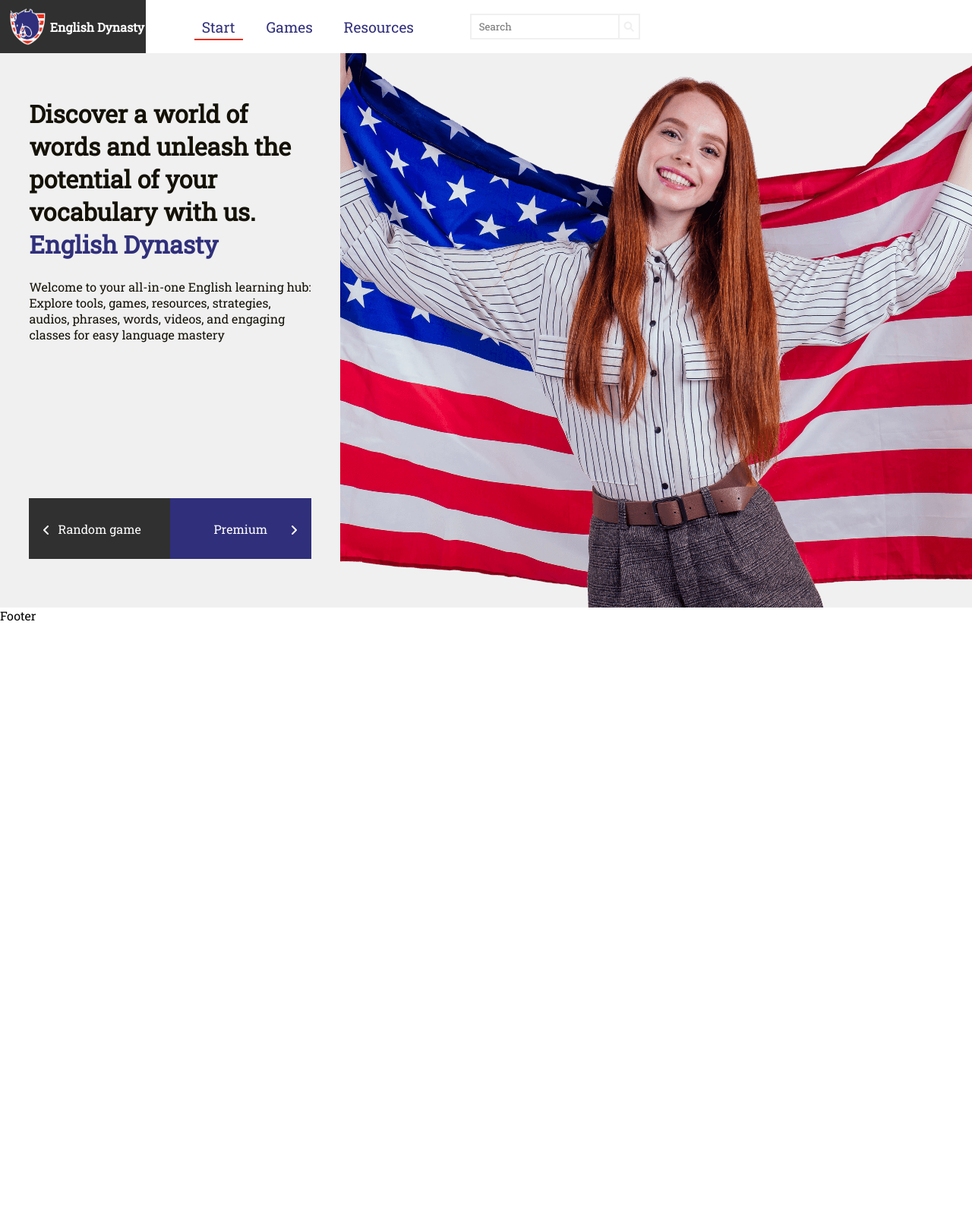
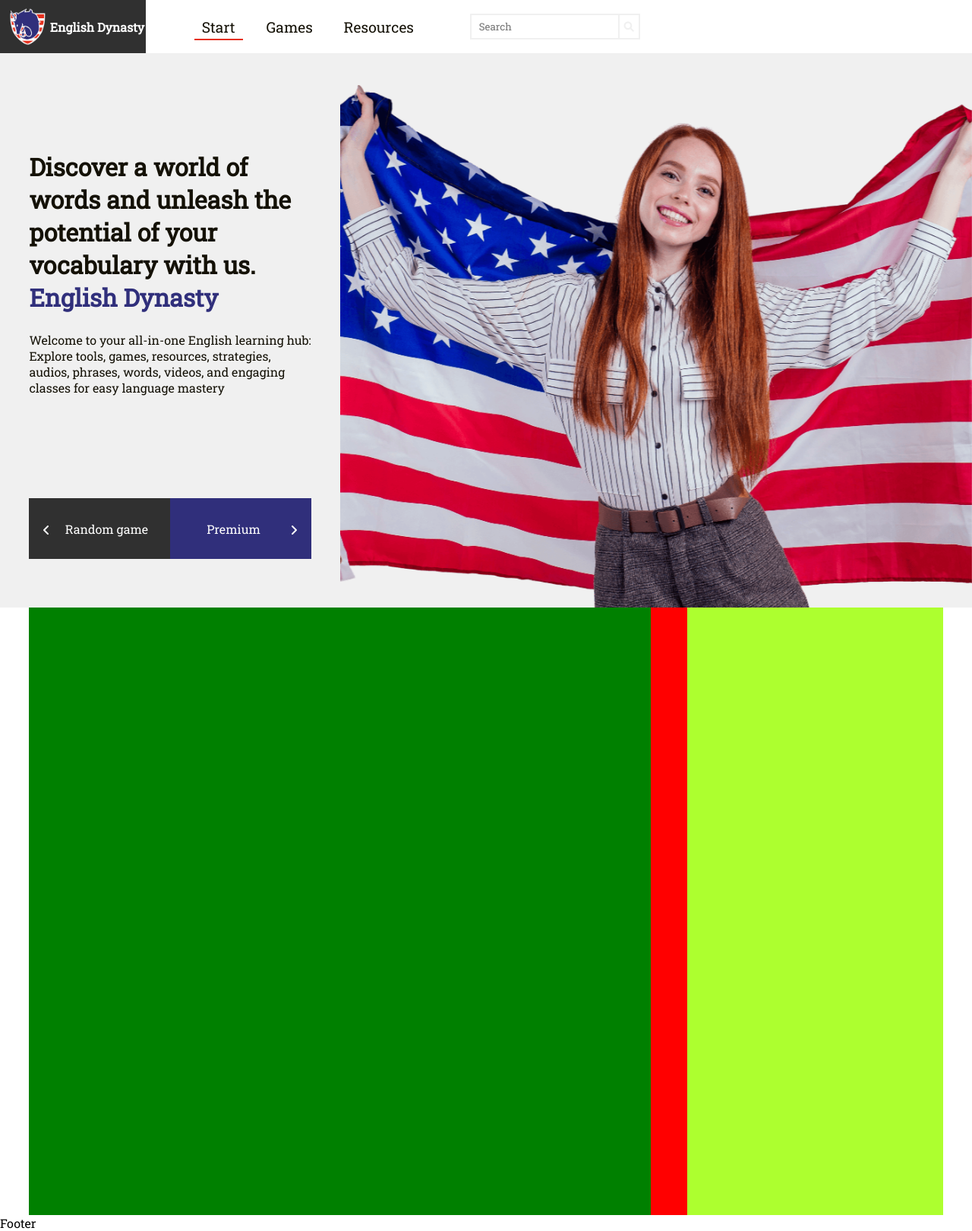
Before and after one commit to Jhonnety/english_dynasty, a React (Vite) app: page /start in a window 1280 px wide. Shown: the whole page at 76% size. Before the commit the page ends 821 px from the top, so only its background shows below. Built offline with nearby package versions, Linux system fonts and the light colour scheme.

Commit message:
Start changes

```diff
--- a/src/components/Header.tsx
+++ b/src/components/Header.tsx
@@ -6,8 +6,6 @@ import { Link, NavLink } from 'react-router-dom';
 export const Header = () => {
 
   const [isNavOpen, setIsNavOpen] = useState(false);
-  const [isNavVisible, setIsNavVisible] = useState(true);
-  const [prevScrollPos, setPrevScrollPos] = useState(window.pageYOffset);
   const [screen, setScreen] = useState(true)
   const toggleNav = () => {
     setIsNavOpen(!isNavOpen);
@@ -30,26 +28,10 @@ export const Header = () => {
   }, []);
 
 
-  const handleScroll = () => {
-    const currentScrollPos = window.pageYOffset;
-    const isVisible = prevScrollPos > currentScrollPos || currentScrollPos === 0;
-
-    setIsNavVisible(isVisible);
-    setPrevScrollPos(currentScrollPos);
-  };
-
-  useEffect(() => {
-    window.addEventListener('scroll', handleScroll);
-
-    return () => {
-      window.removeEventListener('scroll', handleScroll);
-    };
-  }, [prevScrollPos]);
-
   return (
-    <nav className={`navbar  ${isNavVisible ? 'visible' : 'hidden'} ${prevScrollPos > 50 ? 'window' : ''}`}>
+    <nav className="navbar">
       <div className="navbar-brand">
-        <img className='imgEnglish' src={icon_englishdynasty} />
+        <img className='imgEnglish' src={icon_englishdynasty} alt='icon_englishdynasty'/>
         <Link
           to="/"
         >
@@ -64,18 +46,21 @@ export const Header = () => {
         <NavLink
           className={({ isActive }) => `${isActive ? 'active' : ''}`}
           to="/start"
+          onClick={toggleNav}
         >
           Start
         </NavLink>
         <NavLink
           className={({ isActive }) => `${isActive ? 'active' : ''}`}
           to="/games"
+          onClick={toggleNav}
         >
           Games
         </NavLink>
         <NavLink
           className={({ isActive }) => `${isActive ? 'active' : ''}`}
           to="/resources"
+          onClick={toggleNav}
         >
           Resources
         </NavLink>
--- a/src/pages/Start.tsx
+++ b/src/pages/Start.tsx
@@ -5,7 +5,7 @@ export const Start = () => {
     <>
       <div className='containerGirl1'>
         <div className='containerStart'>
-          <div className='startText'>
+          <div className='startText fadeUpAnimation'>
             <h1>Discover a world of words and unleash the potential of your vocabulary with us.</h1>
             <h2>English Dynasty</h2>
             <p>Welcome to your all-in-one English learning hub: Explore tools, games, resources, strategies, audios, phrases, words, videos, and engaging classes for easy language mastery</p>
@@ -18,9 +18,18 @@ export const Start = () => {
         <img
           src={imagen_girl1}
           alt="imagen_girl1"
-          className='imgGirl1'
+          className='imgGirl1 fadeUpAnimation'
         />
       </div>
+      <div className='containerAllResources'>
+        <div className='containerAll'>
+
+        </div>
+        <div className='containerNews'>
+
+        </div>
+      </div>
+
 
     </>
   )
--- /dev/null
+++ b/src/styles/base/_Animations.scss
@@ -0,0 +1,12 @@
+.fadeUpAnimation {
+    opacity: 0;
+    transform: translateY(20px);
+    animation: fadeInUp 1s ease forwards;
+  }
+
+  @keyframes fadeInUp {
+    to {
+      opacity: 1;
+      transform: translateY(0);
+    }
+  }
--- a/src/styles/components/_Header.scss
+++ b/src/styles/components/_Header.scss
@@ -1,7 +1,4 @@
 .navbar {
-  position: fixed;
-  top: 0;
-  left: 0;
   width: 100%;
   transition: transform 0.3s ease-in-out;
   z-index: 2;
@@ -12,18 +9,6 @@
   font-family: $font1;
   background-color: $background1;
   height: 70px;
-}
-
-.window {
-  border-bottom: 2px solid $background3;
-}
-
-.visible {
-  transform: translateY(0);
-}
-
-.hidden {
-  transform: translateY(-100%);
 }
 
 .navbar-brand {
@@ -66,7 +51,7 @@
   width: 20px;
   height: 20px;
   margin-bottom: 4px;
-  color: $title1;
+  color: $title3;
 }
 
 .navbar-toggle-icon:hover {
@@ -78,13 +63,14 @@
   list-style: none;
   width: 25%;
   justify-content: space-around;
+  z-index: 2;
 
   a {
     font-size: 1.2rem;
     cursor: pointer;
     padding: 5px 10px;
     text-decoration: none;
-    color: $title1;
+    color: $title3;
   }
 
   a:hover {
@@ -93,7 +79,8 @@
   }
 
   .active {
-    padding-bottom: 2px; /* Agregar espacio de 2 píxeles entre la letra y el subrayado */
+    padding-bottom: 2px;
+    /* Agregar espacio de 2 píxeles entre la letra y el subrayado */
     border-bottom: 2px solid $title2;
   }
 }
@@ -166,7 +153,7 @@
   .navbar-toggle {
     display: block;
     font-size: 30px;
-    z-index: 2;
+    z-index: 3;
     margin-right: 5%;
     order: 3;
   }
@@ -189,3 +176,13 @@
     }
   }
 }
+
+@media (max-width: 500px) {
+  .navbar-brand {
+    width: 32%;
+
+    a {
+      font-size: 0.5rem;
+    }
+  }
+}
--- a/src/styles/pages/Start.scss
+++ b/src/styles/pages/Start.scss
@@ -1,8 +1,10 @@
 .containerGirl1 {
     background: $soft_gray;
     width: 100%;
-    height: 100vh;
+    min-height: calc(100vh - 70px);
+    height: fit-content;
     display: flex;
+
 
     .containerStart {
         width: 35%;
@@ -59,7 +61,7 @@
 
             .randomGameButton {
                 background: $background3;
-
+                padding-left: 5%;
                 i {
                     left: 10%;
                 }
@@ -68,7 +70,7 @@
 
             .premiumButton {
                 background: $title1;
-
+                padding-right: 5%;
                 i {
                     right: 10%;
                 }
@@ -87,3 +89,73 @@
         object-fit: cover;
     }
 }
+
+.containerAllResources {
+    width: 94%;
+    background: red;
+    margin: auto;
+    display: flex;
+    justify-content: space-between;
+    height: fit-content;
+
+    .containerAll {
+        width: 68%;
+        background: green;
+        height: 800px;
+    }
+
+    .containerNews {
+        width: 28%;
+        background: greenyellow;
+        height: 800px;
+    }
+
+}
+
+@media (max-width: $adaptation) {
+    .containerGirl1 {
+        display: block;
+        position: relative;
+        height: calc(100vh - 70px);
+        min-height: 600px;
+
+        .containerStart {
+            padding: 10% 3% 5% 3%;
+            justify-content: end;
+            width: 100%;
+            height: calc(100vh - 70px);
+            position: absolute;
+            box-sizing: border-box;
+            z-index: 1;
+            min-height: 600px;
+
+            .startText {
+                height: fit-content;
+                background: rgba(255, 255, 255, 0.644);
+            }
+        }
+
+        .imgGirl1 {
+            width: 100%;
+            height: calc(100vh - 70px);
+            position: absolute;
+            min-height: 600px;
+        }
+    }
+}
+
+
+@media (max-width: $adaptation) {
+    .containerAllResources {
+        display: block;
+
+        .containerAll {
+            width: 100%;
+        }
+
+        .containerNews {
+            width: 100%;
+        }
+    }
+
+}
--- a/src/styles/styles.scss
+++ b/src/styles/styles.scss
@@ -1,4 +1,5 @@
 @import './base/settings';
+@import './base/Animations';
 
 //components
 @import './components/Header';
```
Also changed, not shown: public/imagen_girl1.png (added).
